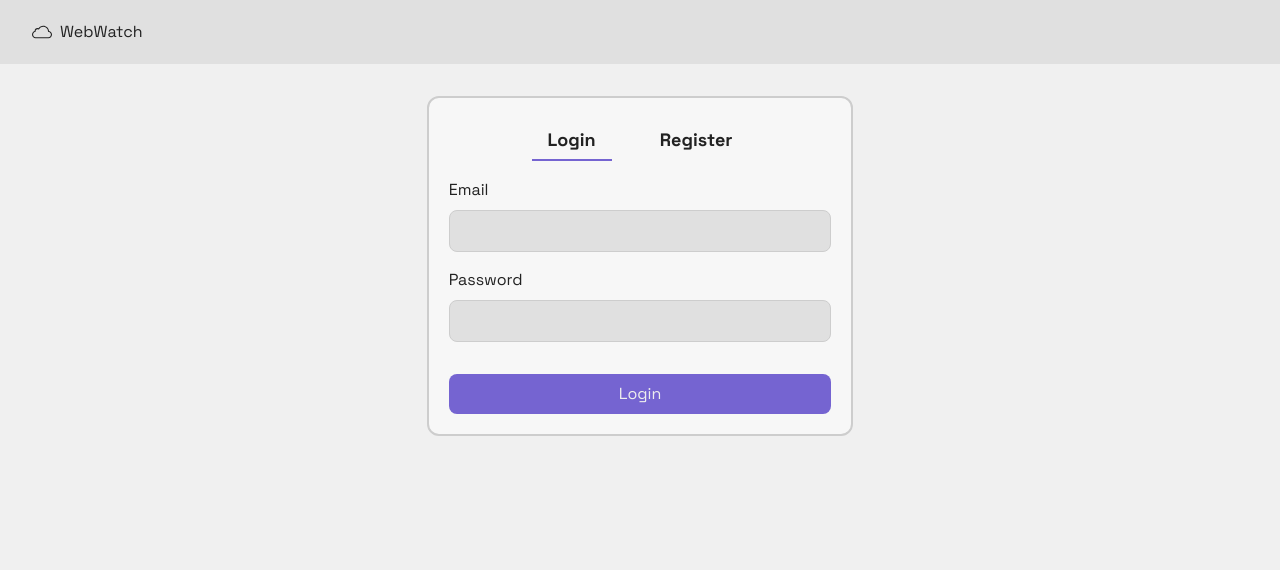
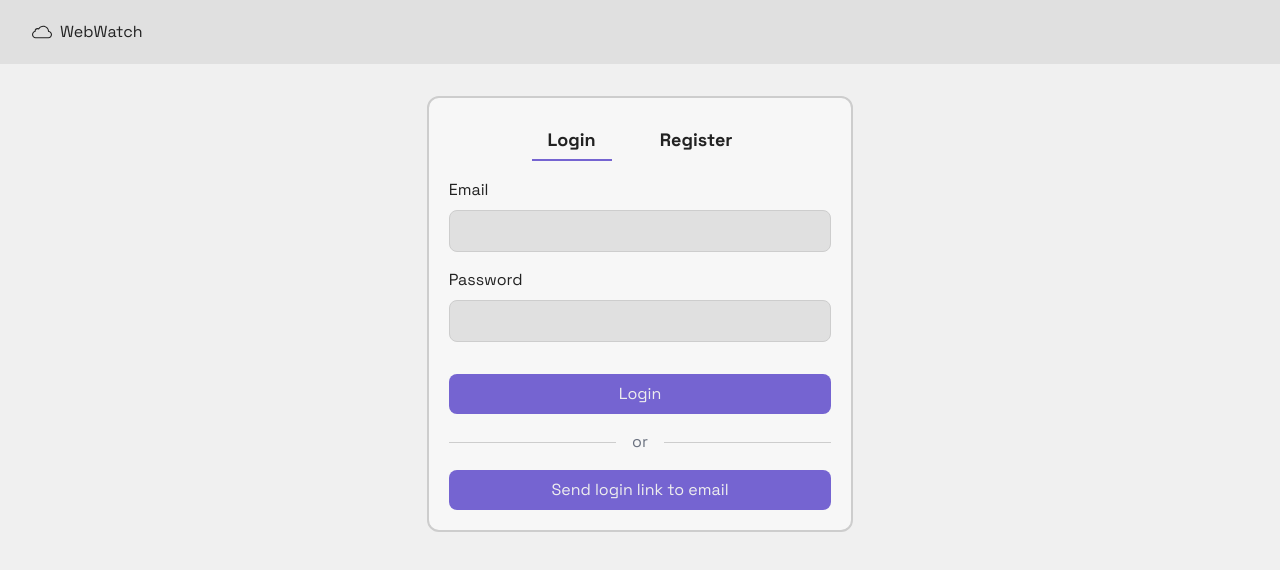
Before and after one commit to Fa24-CSE115A-CaaS/WebWatch, a React (Vite) app in the folder frontend/: page /auth/login in a window 1280 px wide. Shown: the top 570 px of the page. Built offline with nearby package versions, Linux system fonts and the light colour scheme.

Commit message:
forgot_password is now email_auth. send email to user with a link containing an access token which can be used to authenticate via frontend by clicking on it

```diff
--- a/frontend/src/App.tsx
+++ b/frontend/src/App.tsx
@@ -9,6 +9,7 @@ import Home from "./pages/Home";
 import Guide from "./pages/Guide";
 import Settings from "./pages/Settings";
 import Tasks from "./pages/Tasks";
+import EmailAuth from "./components/EmailAuth";
 
 const router = createBrowserRouter([
   {
@@ -20,7 +21,6 @@ const router = createBrowserRouter([
       </>
     ),
   },
-  // Auth protected route
   {
     path: "/auth/login",
     element: (
@@ -30,13 +30,21 @@ const router = createBrowserRouter([
       </>
     ),
   },
-  // Auth protected route
   {
     path: "/auth/register",
     element: (
       <>
         <NavBar />
         <Auth isLogin={false} />
+      </>
+    ),
+  },
+  {
+    path: "/auth/email_auth",
+    element: (
+      <>
+        <NavBar />
+        <EmailAuth />
       </>
     ),
   },
--- a/frontend/src/components/AuthForm.tsx
+++ b/frontend/src/components/AuthForm.tsx
@@ -62,6 +62,27 @@ const AuthForm = ({ isLogin: initialIsLogin }: AuthFormProps) => {
       navigate("/tasks");
     } catch (error) {
       handleError(error, "Registration failed. Please try again.");
+    } finally {
+      setLoading(false);
+    }
+  };
+
+  const handleLoginLink = async (email: string) => {
+    try {
+      setLoading(true);
+      await axios.post(
+        "/users/email_auth",
+        { email },
+        {
+          headers: {
+            "accept": "application/json",
+            "Content-Type": "application/json",
+          },
+        }
+      );
+      setError("A login link has been sent to your email.");
+    } catch (error) {
+      handleError(error, "Failed to send login link. Please try again.");
     } finally {
       setLoading(false);
     }
@@ -194,6 +215,23 @@ const AuthForm = ({ isLogin: initialIsLogin }: AuthFormProps) => {
                     ? "Login"
                     : "Create Account"}
               </button>
+              {isLogin && (
+                <>
+                  <div className="my-4 flex items-center">
+                    <hr className="flex-grow border-t border-border" />
+                    <span className="mx-4 text-gray-500">or</span>
+                    <hr className="flex-grow border-t border-border" />
+                  </div>
+                  <button
+                    type="button"
+                    className="w-full rounded-lg bg-accent p-2 text-text-contrast hover:bg-secondary-hover"
+                    onClick={() => handleLoginLink(email)}
+                    disabled={loading}
+                  >
+                    Send login link to email
+                  </button>
+                </>
+              )}
             </form>
           </div>
         </div>
--- /dev/null
+++ b/frontend/src/components/EmailAuth.tsx
@@ -0,0 +1,23 @@
+import { useEffect } from "react";
+import { useNavigate } from "react-router-dom";
+
+const EmailAuth = () => {
+  const navigate = useNavigate();
+
+  useEffect(() => {
+    const urlParams = new URLSearchParams(window.location.search);
+    const token = urlParams.get("token");
+
+    if (token) {
+      localStorage.setItem("access_token", token);
+      navigate("/settings");
+    } else {
+      // Handle the case where the token is missing or invalid
+      navigate("/auth/login");
+    }
+  }, [navigate]);
+
+  return <div>Processing...</div>;
+};
+
+export default EmailAuth;
```
Also changed, not shown: 1 other file (tests, documents, lock files or other folders).
